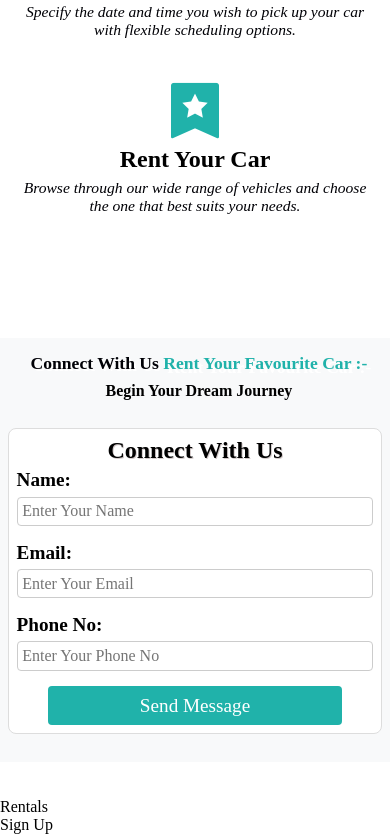
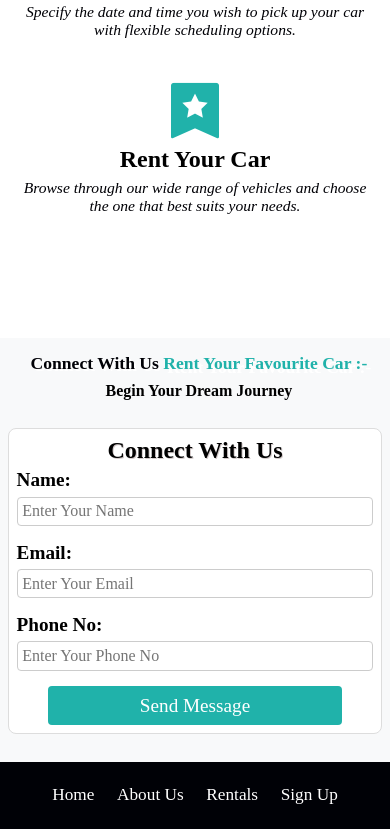
Before and after one commit to Shuvam-2000/Car-Landing-Page, a plain HTML site: page index.html in a window 390 px wide. Shown: the part 1169-2003 px from the top of the page. Drawn offline with nearby package versions, Linux system fonts and the light colour scheme.

Commit message:
home page styling done

```diff
--- a/css/style.css
+++ b/css/style.css
@@ -290,7 +290,7 @@ html, body{
     box-sizing: border-box;
 }
 
-  .body-explore h2{
+.body-explore h2{
     color: black;
     cursor: pointer;
 }
@@ -426,6 +426,45 @@ html, body{
     background-color: rgb(71, 146, 142);;
 }
 
+/* footer-section */
+.footer{
+    background-color: var(--secondary-color);
+    color: white;
+    padding: 2vw;
+}
+
+.imp-links ul{
+    display: flex;
+    justify-content: center;
+    flex-direction: row;
+    list-style: none;
+    gap: 6vw;
+    font-size: 1.2em;
+    cursor: pointer;
+}
+
+.imp-links li:hover{
+    text-decoration: underline;
+}
+
+/* making footer-section responsive */
+@media screen and (max-width: 800px) {
+    .footer {
+        background-color: var(--secondary-color);
+        color: white;
+        padding: 6vw;
+    }
+
+    .imp-links ul {
+        display: flex;
+        justify-content: center;
+        gap: 5.8vw;
+    }
+
+    .imp-links li {
+        font-size: 0.9em;
+    }
+}
 /* making connect with us responsive */
 @media screen and (max-width: 800px) {
     .connect {
```
